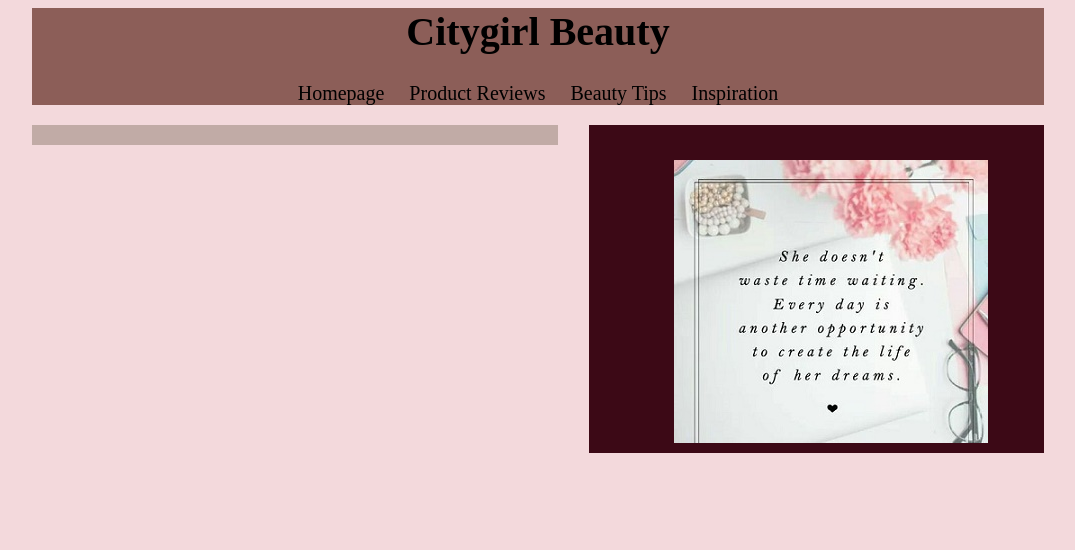
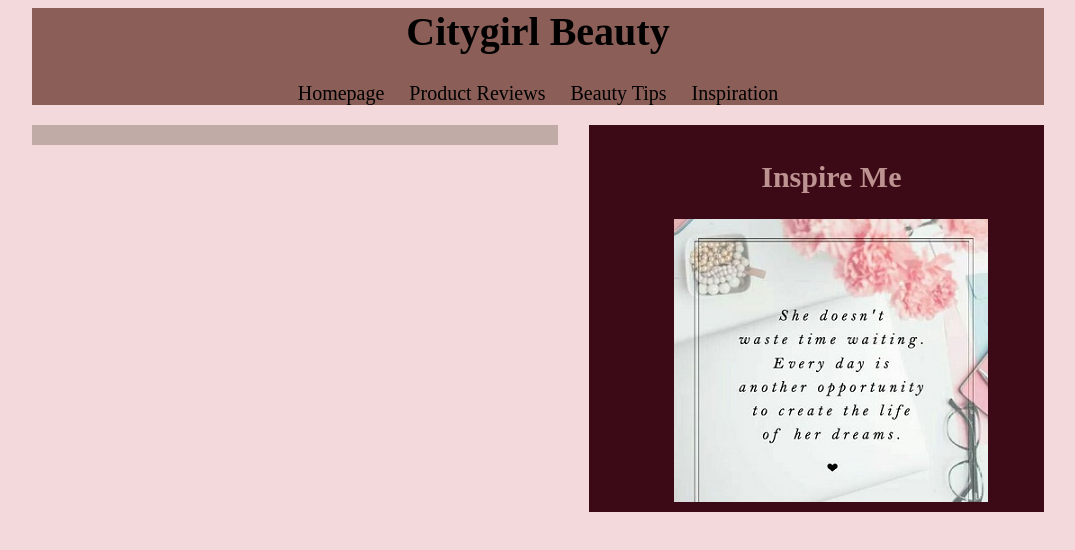
Before and after one commit to citygirlbeauty/citygirlbeauty.github.io, a plain HTML site: page inspiration.html in a window 1280 px wide. Shown: the whole page, without its empty margins (102-1177 px from the left). Drawn offline with Linux system fonts and the light colour scheme.

Commit message:
changed headline

```diff
--- a/inspiration.html
+++ b/inspiration.html
@@ -31,7 +31,7 @@
 
      </section>
     <aside>
-         <h1 class="headline"></h1>
+         <h1 class="headline">Inspire Me</h1>
 
          <body>
 
```
